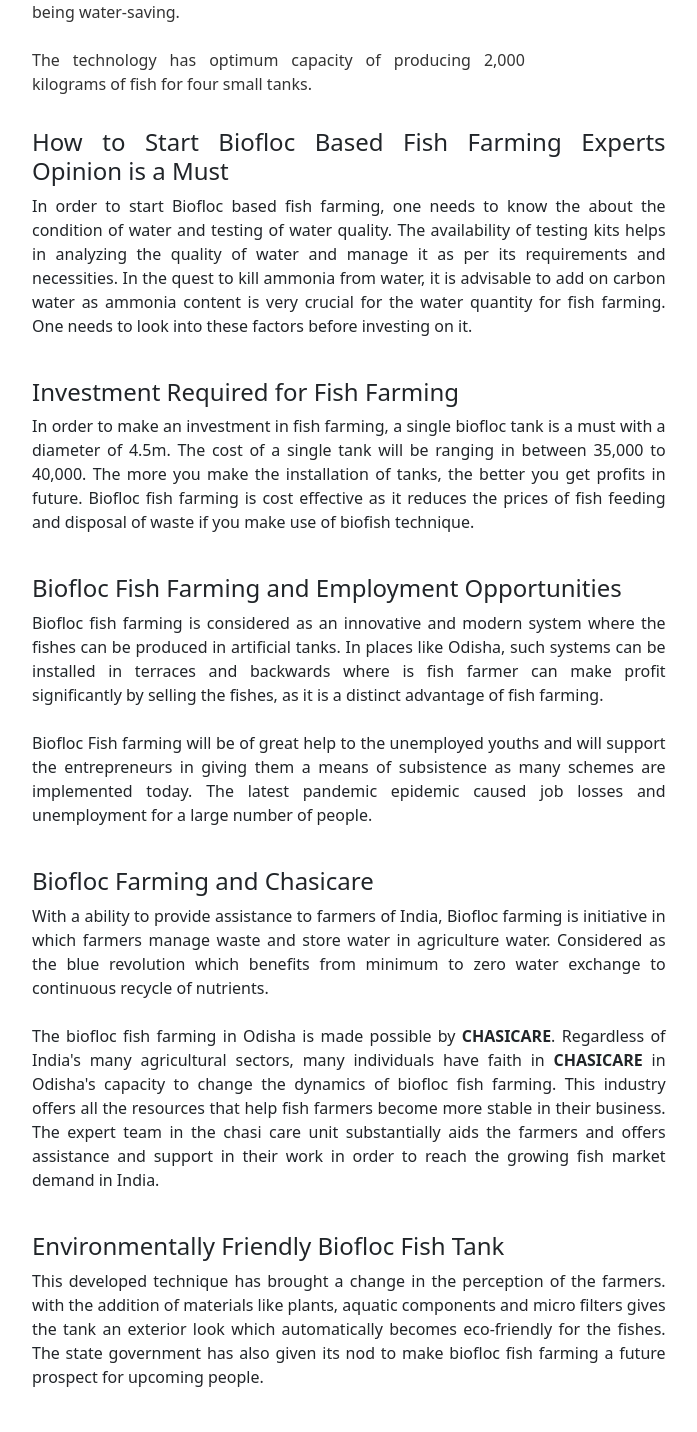
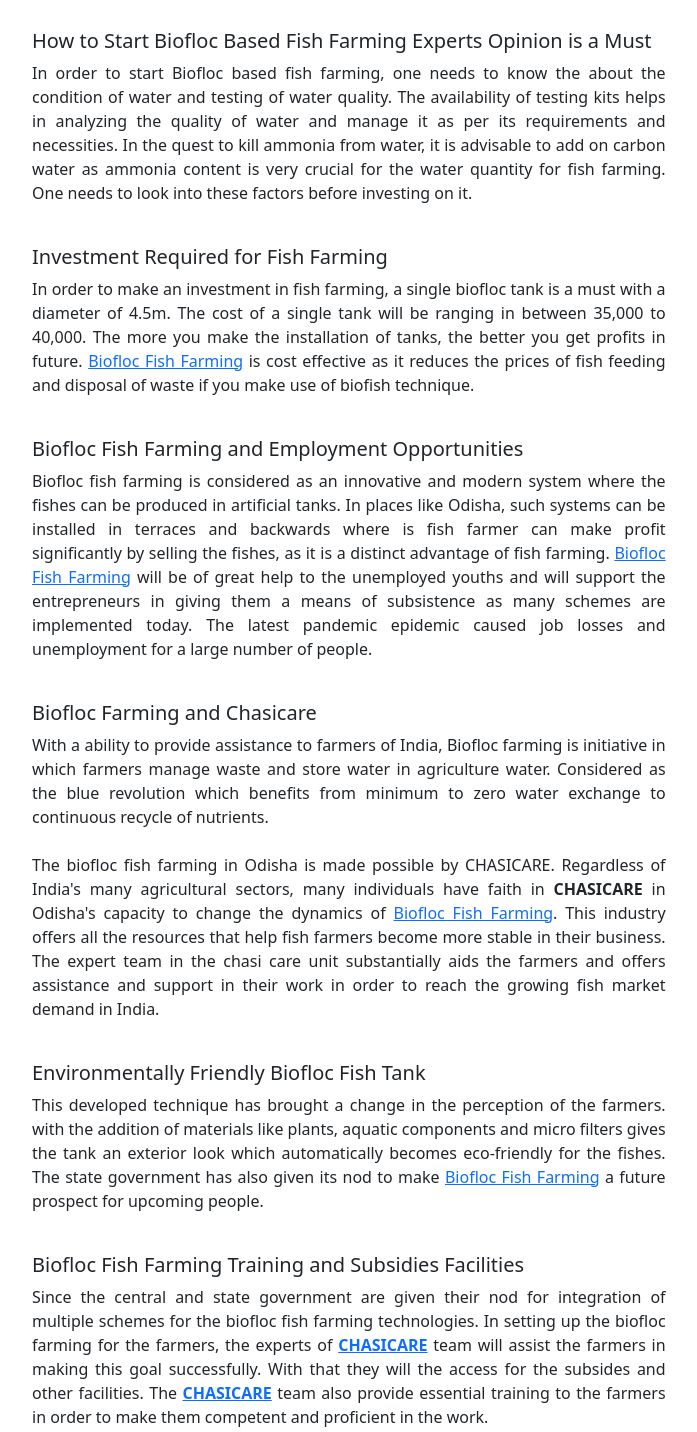
Before and after one commit to weldxit/cc, a Next.js app: page /Blog in a window 1280 px wide. Shown: the part 528-1960 px from the top of the page, without its empty margins (544-1241 px from the left). Built offline with nearby package versions, Linux system fonts and the light colour scheme.

Commit message:
more changes

```diff
--- a/components/Social.jsx
+++ b/components/Social.jsx
@@ -15,7 +15,7 @@ import {
   } from "react-share";
 
 const Social = () => {
-    const shareUrl = "https://www.chasicare.com/blog"
+    const shareUrl = "https://www.chasicare.com/Blog"
     return (
         <div>
             <FacebookShareButton url={shareUrl}>
--- a/pages/Blog.jsx
+++ b/pages/Blog.jsx
@@ -2,6 +2,7 @@ import React from 'react'
 import Layout from './Layout';
 import style from "../styles/FAQ.module.css";
 import Image from 'next/image';
+import Link from 'next/link';
 import Head from "next/head";
 import Social from '../components/Social';
 
@@ -16,11 +17,11 @@ const Blog = () => {
                     <Image src={'/Blog.png'} width={550} height={350} alt="cahsicare Odisha" className={style.Image} />
                 </div>
                 <div className={style.FAQ}>
-                    <div className={style.head}>
+                    <div className={style.Accordion}>
                         <h1 className={style.H}>Biofloc Fish Farming in Odisha Brings Huge Earning Opportunities</h1>
                         <p className={style.P}>Being one of the best availability methods in Today&#39;s generation, Biofloc Fish farming is the
                             need of the hour with high productivity and sustainability. With an aim to enhancing the
-                            employment opportunities in the hands of India upcoming youth, <b>Biofloc Fish Farming</b>
+                            employment opportunities in the hands of India upcoming youth, <Link href={'/Services/#bfloc'}><b>Biofloc Fish Farming</b></Link>&nbsp;
                             production is a technology where one can produces more fishes significantly than traditional
                             form. It will improve the assistance for their means of subsistence with a view to assisting
                             farmers and the younger generations. Since a lot of fish are produced in a small amount of
@@ -28,52 +29,52 @@ const Blog = () => {
                             The technology has optimum capacity of producing 2,000 kilograms of fish for four small tanks.</p>
                     </div>
                     <div className={style.Accordion}>
-                        <h4>How to Start Biofloc Based Fish Farming Experts Opinion is a Must</h4>
+                        <h5>How to Start Biofloc Based Fish Farming Experts Opinion is a Must</h5>
                         <p>In order to start Biofloc based fish farming, one needs to know the about the condition of water
                             and testing of water quality. The availability of testing kits helps in analyzing the quality of
                             water and manage it as per its requirements and necessities. In the quest to kill ammonia from
                             water, it is advisable to add on carbon water as ammonia content is very crucial for the water
                             quantity for fish farming. One needs to look into these factors before investing on it.</p><br />
 
-                        <h4>Investment Required for Fish Farming</h4>
+                        <h5>Investment Required for Fish Farming</h5>
                         <p>In order to make an investment in fish farming, a single biofloc tank is a must with a diameter of
                             4.5m. The cost of a single tank will be ranging in between 35,000 to 40,000. The more you make
-                            the installation of tanks, the better you get profits in future. Biofloc fish farming is cost
+                            the installation of tanks, the better you get profits in future. <Link href={'/Services/#bfloc'}>Biofloc Fish Farming</Link> is cost
                             effective as it reduces the prices of fish feeding and disposal of waste if you make use of biofish
                             technique.</p><br />
 
-                        <h4>Biofloc Fish Farming and Employment Opportunities</h4>
+                        <h5>Biofloc Fish Farming and Employment Opportunities</h5>
                         <p>Biofloc fish farming is considered as an innovative and modern system where the fishes can be
                             produced in artificial tanks. In places like Odisha, such systems can be installed in terraces and
                             backwards where is fish farmer can make profit significantly by selling the fishes, as it is a
-                            distinct advantage of fish farming. <br /><br />
-                            Biofloc Fish farming will be of great help to the unemployed youths and will support the
+                            distinct advantage of fish farming.&nbsp;
+                            <Link href={'/Services/#bfloc'}>Biofloc Fish Farming</Link> will be of great help to the unemployed youths and will support the
                             entrepreneurs in giving them a means of subsistence as many schemes are implemented today.
                             The latest pandemic epidemic caused job losses and unemployment for a large number of
                             people.</p><br />
 
-                        <h4>Biofloc Farming and Chasicare</h4>
+                        <h5>Biofloc Farming and Chasicare</h5>
                         <p>With a ability to provide assistance to farmers of India, Biofloc farming is initiative in which
                             farmers manage waste and store water in agriculture water. Considered as the blue revolution
                             which benefits from minimum to zero water exchange to continuous recycle of nutrients. <br /><br />
-                            The biofloc fish farming in Odisha is made possible by <b>CHASICARE</b>. Regardless of India&#39;s many
+                            The biofloc fish farming in Odisha is made possible by CHASICARE. Regardless of India&#39;s many
                             agricultural sectors, many individuals have faith in <b>CHASICARE</b> in Odisha&#39;s capacity to change
-                            the dynamics of biofloc fish farming. This industry offers all the resources that help fish farmers
+                            the dynamics of <Link href={'/Services/#bfloc'}>Biofloc Fish Farming</Link>. This industry offers all the resources that help fish farmers
                             become more stable in their business. The expert team in the chasi care unit substantially aids
                             the farmers and offers assistance and support in their work in order to reach the growing fish
                             market demand in India.</p><br />
 
-                        <h4>Environmentally Friendly Biofloc Fish Tank</h4>
+                        <h5>Environmentally Friendly Biofloc Fish Tank</h5>
                         <p>This developed technique has brought a change in the perception of the farmers. with the
                             addition of materials like plants, aquatic components and micro filters gives the tank an exterior
                             look which automatically becomes eco-friendly for the fishes. The state government has also
-                            given its nod to make biofloc fish farming a future prospect for upcoming people.</p><br />
+                            given its nod to make <Link href={'/Services/#bfloc'}>Biofloc Fish Farming</Link> a future prospect for upcoming people.</p><br />
 
-                        <h4>Biofloc Fish Farming Training and Subsidies Facilities</h4>
+                        <h5>Biofloc Fish Farming Training and Subsidies Facilities</h5>
                         <p>Since the central and state government are given their nod for integration of multiple schemes
                             for the biofloc fish farming technologies. In setting up the biofloc farming for the farmers, the
-                            experts of <b>CHASICARE</b> team will assist the farmers in making this goal successfully. With that they
-                            will the access for the subsides and other facilities. The <b>CHASICARE</b> team also provide essential
+                            experts of <Link href={'https://goo.gl/maps/UzSr3CNmMiW4pBpU7'} target="_blank" ><b>CHASICARE</b></Link> team will assist the farmers in making this goal successfully. With that they
+                            will the access for the subsides and other facilities. The <Link href={'/'}><b>CHASICARE</b></Link> team also provide essential
                             training to the farmers in order to make them competent and proficient in the work. <br /><br />
                             Visit the <b>CHASICARE</b> website or call us at : <b>097770 28888</b> for more details about the organic
                             farming in Odisha, India.</p>
--- a/styles/FAQ.module.css
+++ b/styles/FAQ.module.css
@@ -1,7 +1,7 @@
 .FAQarea {
     background-color: #fff;
     display: flex;
-    padding: 4rem 0;
+    padding: 3rem 0;
 }
 
 .FAQ {
@@ -32,6 +32,7 @@
 .H{
     color: #000000;
     padding-bottom: 20px;
+    font-size: 2rem;
 }
 
 .P {
```
